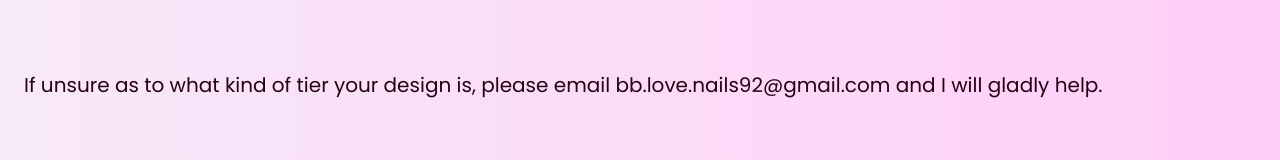
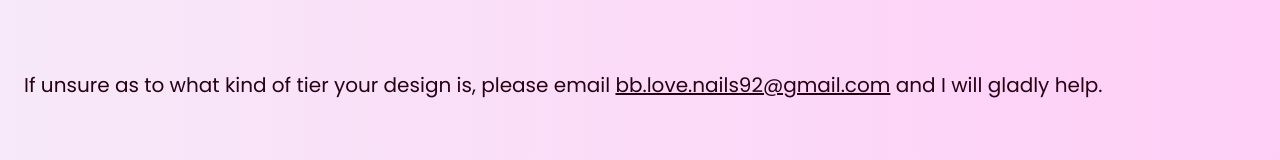
Before and after one commit to KevHnh/nailartbb, a React (Create React App) app: page /Pricing in a window 1280 px wide. Shown: the part 1117-1277 px from the top of the page. Built offline with nearby package versions, Linux system fonts and the light colour scheme; the HTML template or start-up script is replaced by a standard one.

Commit message:
href for ig and email

```diff
--- a/src/components/Policies/Policies.js
+++ b/src/components/Policies/Policies.js
@@ -131,7 +131,7 @@ function Policies() {
           <div className="PoliciesEntry">
             <div className="sub1">HOW TO BOOK AN APPOINTMENT</div>
             <div className="sub2">
-              You can message me on instagram@bb.love.nails92 or through the
+              You can message me on IG: <a className="sub2" href="https://www.instagram.com/bb.love.nails92/" target="_blank">@bb.love.nails92</a> or through the
               website.
             </div>
             <div className="sub2">
--- a/src/components/Pricing/Pricing.js
+++ b/src/components/Pricing/Pricing.js
@@ -73,8 +73,15 @@ function Pricing() {
           </div>
         </div>
         <h2 className="sub2">
-          If unsure as to what kind of tier your design is, please email
-          bb.love.nails92@gmail.com and I will gladly help.
+          If unsure as to what kind of tier your design is, please email{" "}
+          <a
+            className="sub2"
+            href="mailto:bb.love.nails92@gmail.com"
+            target="_blank"
+          >
+            bb.love.nails92@gmail.com
+          </a>{" "}
+          and I will gladly help.
         </h2>
       </div>
     </div>
```
